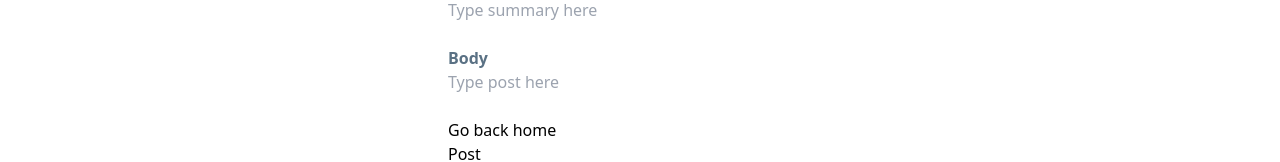
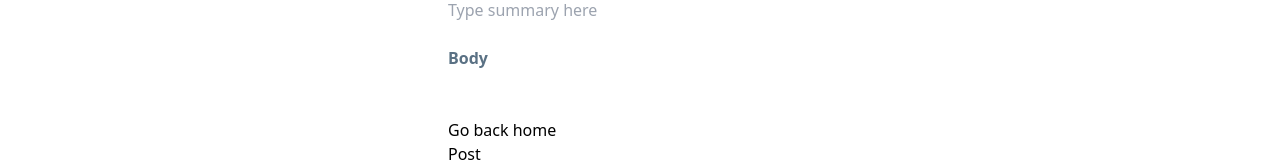
Before and after one commit to mikaimee/Blogging, a React (Create React App) app in the folder client/: page /newPost in a window 1280 px wide. Shown: the part 298-460 px from the top of the page. Built offline with nearby package versions, Linux system fonts and the light colour scheme.

Commit message:
function to add new post

```diff
--- a/client/package.json
+++ b/client/package.json
@@ -8,13 +8,15 @@
     "@testing-library/jest-dom": "^5.16.5",
     "@testing-library/react": "^13.4.0",
     "@testing-library/user-event": "^13.5.0",
+    "@tiptap/core": "^2.0.4",
     "@tiptap/extension-bold": "^2.0.3",
     "@tiptap/extension-document": "^2.0.3",
-    "@tiptap/extension-paragraph": "^2.0.3",
+    "@tiptap/extension-heading": "^2.0.4",
+    "@tiptap/extension-paragraph": "^2.0.4",
     "@tiptap/extension-text": "^2.0.3",
     "@tiptap/html": "^2.0.3",
     "@tiptap/pm": "^2.0.3",
-    "@tiptap/react": "^2.0.3",
+    "@tiptap/react": "^2.0.4",
     "@tiptap/starter-kit": "^2.0.3",
     "axios": "^1.4.0",
     "html-react-parser": "^4.0.0",
--- a/client/src/pages/NewPost.jsx
+++ b/client/src/pages/NewPost.jsx
@@ -1,4 +1,4 @@
-import React from 'react'
+import React, { useState } from 'react'
 import { Link, useNavigate } from 'react-router-dom'
 import Layout from '../components/Layout'
 import { useForm } from 'react-hook-form'
@@ -7,19 +7,27 @@ import { useMutation, useQueries, useQueryClient } from '@tanstack/react-query'
 import { createNewPost } from '../services/posts'
 import toast from 'react-hot-toast'
 
+import {EditorContent, useEditor} from '@tiptap/react'
+import Document from '@tiptap/extension-document'
+import Heading from '@tiptap/extension-heading'
+import Paragraph from '@tiptap/extension-paragraph'
+import Text from '@tiptap/extension-text'
+import Bold from '@tiptap/extension-bold'
+
 const NewPost = () => {
 
     const navigate = useNavigate()
     const dispatch = useDispatch()
-    const userState = useSelector(state => state.user)
+    const userState = useSelector((state) => state.user)
 
-    const {mutate, isLoading} = useMutation({
+    const {mutate: createPost, isLoading} = useMutation({
         mutationFn: ({token, title, summary, body, slug}) => {
             return createNewPost({token, title, summary, body, slug})
         },
         onSuccess: (data) => {
             console.log(data)
             toast.success("Successfully created new post")
+            navigate("/")
         },
         onError: (error) => {
             toast.error(error.message)
@@ -27,33 +35,41 @@ const NewPost = () => {
         }
     })
 
-    const {newPostCreate, handleSubmit, formState:{errors}} = useForm({
-        defaultValues: {
-            title: "",
-            summary: "",
+    const [title, setTitle] = useState('')
+    const [summary, setSummary] = useState('')
+    const [editorContent, setEditorContent] = useState('');
+
+    const editor = useEditor({
+        extensions: [Document, Heading, Paragraph, Text, Bold],
+        content: editorContent,
+        onUpdate: ({ editor }) => {
+            const htmlContent = editor.getHTML();
+            setEditorContent(htmlContent);
         },
-        mode: "onChange"
-    })
+    });
 
-    const submitHandler = (data) => {
-        const {token, title, summary, body, slug} = data
-        mutate({
-                token: userState.userInfo.token,
-                title,
-                summary,
-                body,
-                slug
-            })
+    const submitHandler = (e) => {
+        e.preventDefault()
+        if (!title || !summary || !editorContent) {
+            toast.error('Please fill in all required fields')
+            return
+        }
+        const token = userState.userInfo.token
+
+        createPost({
+            token,
+            title,
+            summary,
+            body: editorContent
+        })
     }
-
-    console.log(errors)
 
     return (
         <Layout>
             <section className="container mx-auto px-5 py-10">
                 <div className="w-full max-w-sm mx-auto">
                     <h1 className="font-roboto text-2xl font-bold text-center text-dark-hard mb-8">Create a new post</h1>
-                    <form onSubmit={handleSubmit(submitHandler)}>
+                    <form onSubmit={submitHandler}>
                         <div className="flex flex-col mb-6 w-full">
                             <label htmlFor="title" className="text-[#5a7184] font-semibold block">Title</label>
                             <input
@@ -61,45 +77,25 @@ const NewPost = () => {
                                 id='title'
                                 placeholder='Type title here'
                                 className=''
-                                // {...newPostCreate("title", {
-                                //     minLength: {
-                                //         value: 1,
-                                //         message: "Title must be at least 1 characters"
-                                //     },
-                                //     required: {
-                                //         value: true,
-                                //         message: "Title is required"
-                                //     }
-                                // })}
+                                onChange={(e) => setTitle(e.target.value)}
+                                value={title}
                             />
                         </div>
                         <div className="flex flex-col mb-6 w-full">
                             <label htmlFor="summary" className="text-[#5a7184] font-semibold block">Summary</label>
-                            {/* <textarea
-                                rows="3"
-                                placeholder='Leave comment here'
-                                onChange={(e) => setValue(e.target.value)}
-                            /> */}
                             <input
                                 type='text'
                                 id='summary'
                                 placeholder='Type summary here'
                                 className=''
-                                // {...newPostCreate("summary", {
-                                //     required: {
-                                //         value: true,
-                                //         message: "Summary is required"
-                                //     }
-                                // })}
+                                value={summary}
+                                onChange={(e) => setSummary(e.target.value)}
                             />
                         </div>
                         <div className="flex flex-col mb-6 w-full">
                             <label htmlFor="body" className="text-[#5a7184] font-semibold block">Body</label>
-                            <input
-                                type='text'
-                                id='body'
-                                placeholder='Type post here'
-                                className=''
+                            <EditorContent
+                                editor={editor}
                             />
                         </div>
 
```
Also changed, not shown: 2 other files (tests, documents, lock files or other folders).
